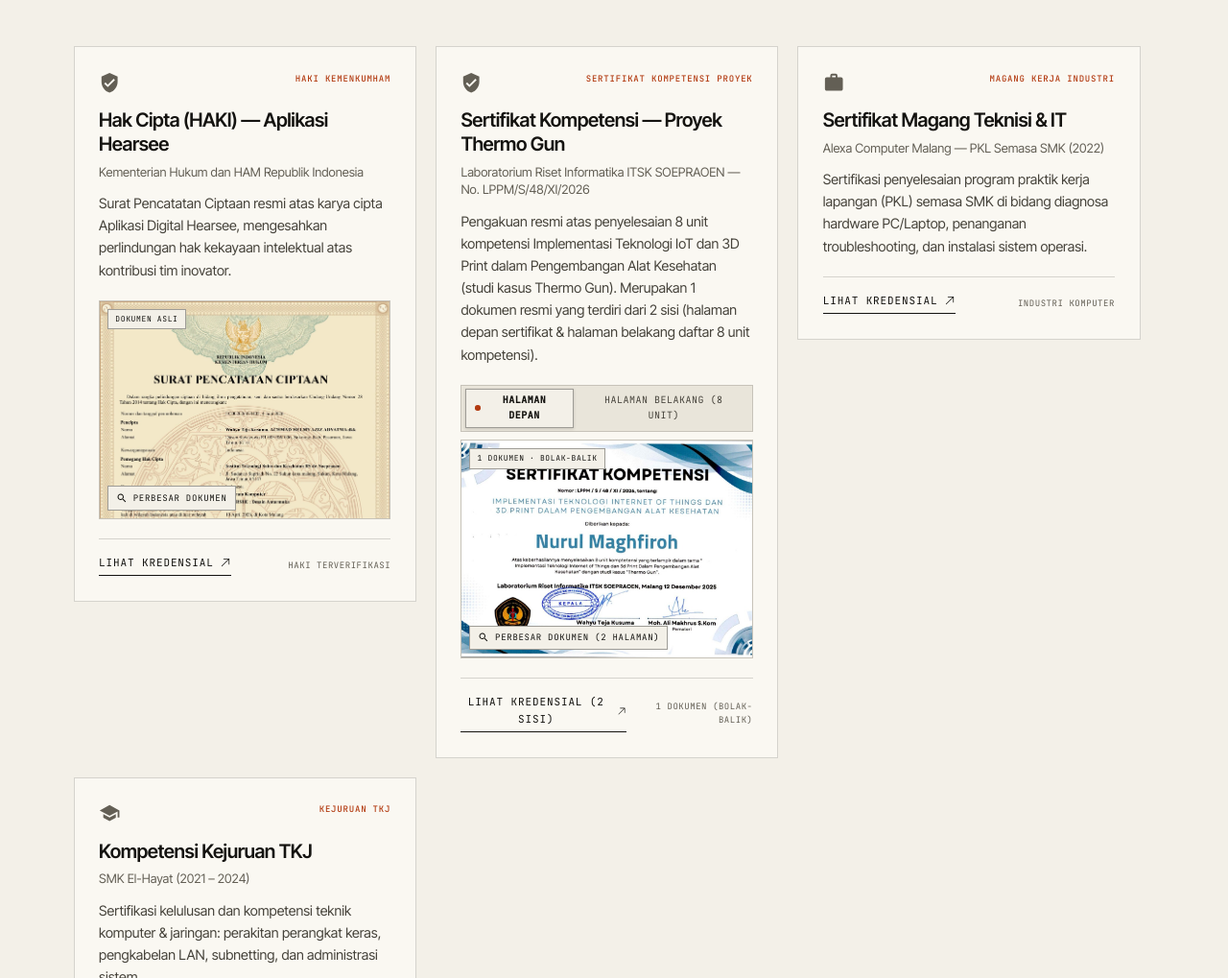
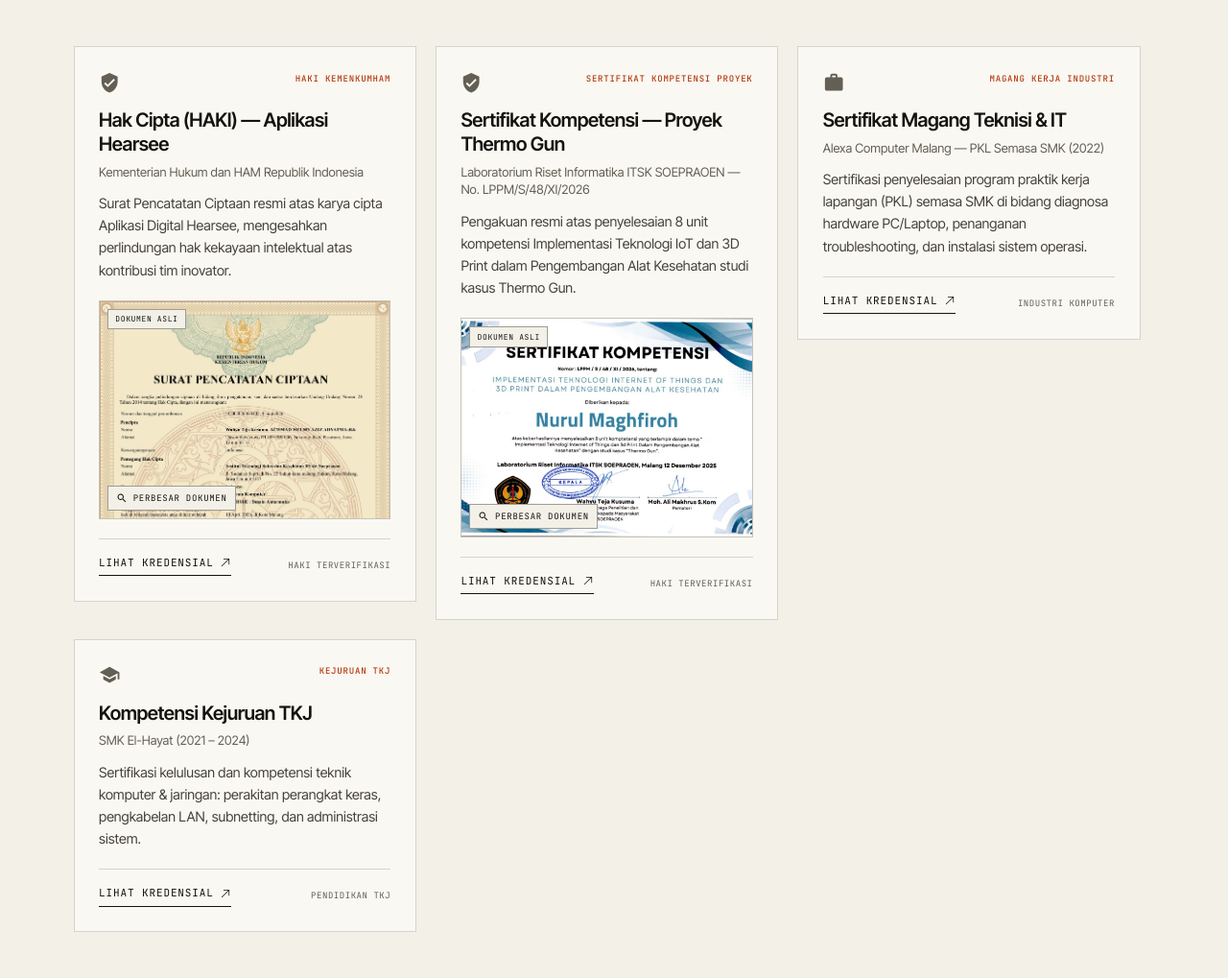
Before and after one commit to NurulMaghfiroh666/portofolio, a plain HTML site: page index.html in a window 1280 px wide. Shown: the part 3832-4851 px from the top of the page at 96% size. Drawn offline with Linux system fonts and the light colour scheme.

Commit message:
Feat: Complete portfolio with Thermo Gun & Hearsee credentials

```diff
--- a/index.html
+++ b/index.html
@@ -451,22 +451,14 @@
             </div>
             <h3 class="cert-title">Sertifikat Kompetensi — Proyek Thermo Gun</h3>
             <span class="cert-issuer">Laboratorium Riset Informatika ITSK SOEPRAOEN — No. LPPM/S/48/XI/2026</span>
-            <p class="cert-desc">Pengakuan resmi atas penyelesaian 8 unit kompetensi Implementasi Teknologi IoT dan 3D Print dalam Pengembangan Alat Kesehatan (studi kasus Thermo Gun). Merupakan 1 dokumen resmi yang terdiri dari 2 sisi (halaman depan sertifikat &amp; halaman belakang daftar 8 unit kompetensi).</p>
-            <figure class="cert-preview" data-cert-flipper>
-              <div class="cert-flipper-bar" role="group" aria-label="Pilih sisi sertifikat">
-                <button type="button" class="cert-flip-pill is-active" data-flip-src="images/thermogun-sertifikat-depan.jpg">
-                  Halaman Depan
-                </button>
-                <button type="button" class="cert-flip-pill" data-flip-src="images/thermogun-sertifikat-belakang.jpg">
-                  Halaman Belakang (8 Unit)
-                </button>
-              </div>
+            <p class="cert-desc">Pengakuan resmi atas penyelesaian 8 unit kompetensi Implementasi Teknologi IoT dan 3D Print dalam Pengembangan Alat Kesehatan studi kasus Thermo Gun.</p>
+            <figure class="cert-preview">
               <button type="button" class="cert-preview-btn" data-cert-preview aria-label="Perbesar dokumen Sertifikat Kompetensi Thermo Gun">
                 <img src="images/thermogun-sertifikat-depan.jpg" alt="Sertifikat Kompetensi Thermo Gun atas nama Nurul Maghfiroh dari Laboratorium Riset Informatika ITSK SOEPRAOEN" loading="lazy" />
-                <span class="cert-preview-badge">1 Dokumen · Bolak-Balik</span>
+                <span class="cert-preview-badge">Dokumen Asli</span>
                 <span class="cert-preview-overlay">
                   <svg viewBox="0 0 24 24" aria-hidden="true"><path fill="currentColor" d="M15.5 14h-.79l-.28-.27a6.5 6.5 0 1 0-.7.7l.27.28v.79l5 4.99L20.49 19zm-6 0A4.5 4.5 0 1 1 14 9.5 4.5 4.5 0 0 1 9.5 14"/></svg>
-                  Perbesar Dokumen (2 Halaman)
+                  Perbesar Dokumen
                 </span>
               </button>
             </figure>
@@ -482,10 +474,10 @@
               data-img-label="Halaman Depan"
               data-img-labels="Halaman Depan (Sertifikat Kompetensi)|Halaman Belakang (8 Unit Kompetensi Lengkap)"
               data-desc="Sertifikat Kompetensi resmi Nomor LPPM/S/48/XI/2026 yang diterbitkan oleh Laboratorium Riset Informatika ITSK SOEPRAOEN Malang kepada Nurul Maghfiroh atas keberhasilan menyelesaikan 8 unit kompetensi bertema 'Implementasi Teknologi Internet of Things dan 3D Print Dalam Pengembangan Alat Kesehatan' dengan studi kasus 'Thermo Gun'. Dokumen ini merupakan satu sertifikat fisik bolak-balik: Sisi depan memuat sertifikat kelulusan resmi bertanda tangan Kepala LPPM dan Pemateri, sedangkan sisi belakang memuat rincian 8 unit kompetensi (desain sistem alat kesehatan, perancangan rangkaian elektronik, pengujian &amp; kalibrasi sensor, perakitan &amp; integrasi sistem, desain mekanikal &amp; casing 3D, manufaktur 3D printing, assembly &amp; troubleshooting, hingga pelaporan &amp; presentasi proyek).">
-              Lihat Kredensial (2 Sisi)
+              Lihat Kredensial
               <svg viewBox="0 0 24 24" aria-hidden="true"><path fill="currentColor" fill-rule="evenodd" d="M8.25 3.75H19.5a.75.75 0 0 1 .75.75v11.25a.75.75 0 0 1-1.5 0V6.31L5.03 20.03a.75.75 0 0 1-1.06-1.06L17.69 5.25H8.25a.75.75 0 0 1 0-1.5Z" clip-rule="evenodd"/></svg>
             </button>
-            <span class="cert-badge-status">1 Dokumen (Bolak-Balik)</span>
+            <span class="cert-badge-status">HAKI TERVERIFIKASI</span>
           </div>
         </article>
 
--- a/main.js
+++ b/main.js
@@ -201,37 +201,6 @@
     });
   });
 
-  /* ── CERTIFICATE FLIPPER (SISI BOLAK-BALIK DOKUMEN) ─── */
-  document.querySelectorAll("[data-cert-flipper]").forEach(function (flipper) {
-    var pills = flipper.querySelectorAll(".cert-flip-pill");
-    var img = flipper.querySelector(".cert-preview-btn img");
-    if (!pills.length || !img) return;
-
-    pills.forEach(function (pill) {
-      pill.addEventListener("click", function (e) {
-        e.preventDefault();
-        e.stopPropagation();
-        var targetSrc = pill.getAttribute("data-flip-src");
-        if (!targetSrc || img.getAttribute("src") === targetSrc) return;
-
-        pills.forEach(function (p) { p.classList.remove("is-active"); });
-        pill.classList.add("is-active");
-
-        img.style.opacity = "0.35";
-        img.style.transition = "opacity 0.2s ease, transform 0.2s ease";
-        img.style.transform = "scale(0.98)";
-
-        var temp = new Image();
-        temp.onload = function () {
-          img.src = targetSrc;
-          img.style.opacity = "1";
-          img.style.transform = "";
-        };
-        temp.src = targetSrc;
-      });
-    });
-  });
-
   /* certificate document previews open the matching credential */
   document.querySelectorAll("[data-cert-preview]").forEach(function (preview) {
     preview.addEventListener("click", function () {
--- a/styles.css
+++ b/styles.css
@@ -763,55 +763,6 @@ button {
   margin-top: 1.25rem;
 }
 
-.cert-flipper-bar {
-  display: flex;
-  align-items: center;
-  gap: 0.35rem;
-  margin-bottom: 0.5rem;
-  padding: 0.2rem;
-  background: var(--paper-sunk);
-  border: 1px solid var(--rule);
-  width: fit-content;
-}
-
-.cert-flip-pill {
-  display: inline-flex;
-  align-items: center;
-  gap: 0.35rem;
-  padding: 0.22rem 0.6rem;
-  background: transparent;
-  border: 1px solid transparent;
-  font-family: var(--font-mono);
-  font-size: 0.625rem;
-  letter-spacing: 0.05em;
-  text-transform: uppercase;
-  color: var(--ink-2);
-  cursor: pointer;
-  transition: all 0.2s ease;
-}
-
-.cert-flip-pill:hover {
-  color: var(--ink);
-  background: var(--paper);
-}
-
-.cert-flip-pill.is-active {
-  background: var(--paper);
-  border-color: var(--rule-strong);
-  color: var(--ink);
-  font-weight: 600;
-  box-shadow: 0 1px 3px rgba(0, 0, 0, 0.15);
-}
-
-.cert-flip-pill.is-active::before {
-  content: "";
-  display: inline-block;
-  width: 0.35rem;
-  height: 0.35rem;
-  background: var(--accent);
-  border-radius: 50%;
-}
-
 .cert-preview-btn {
   position: relative;
   display: block;
```
